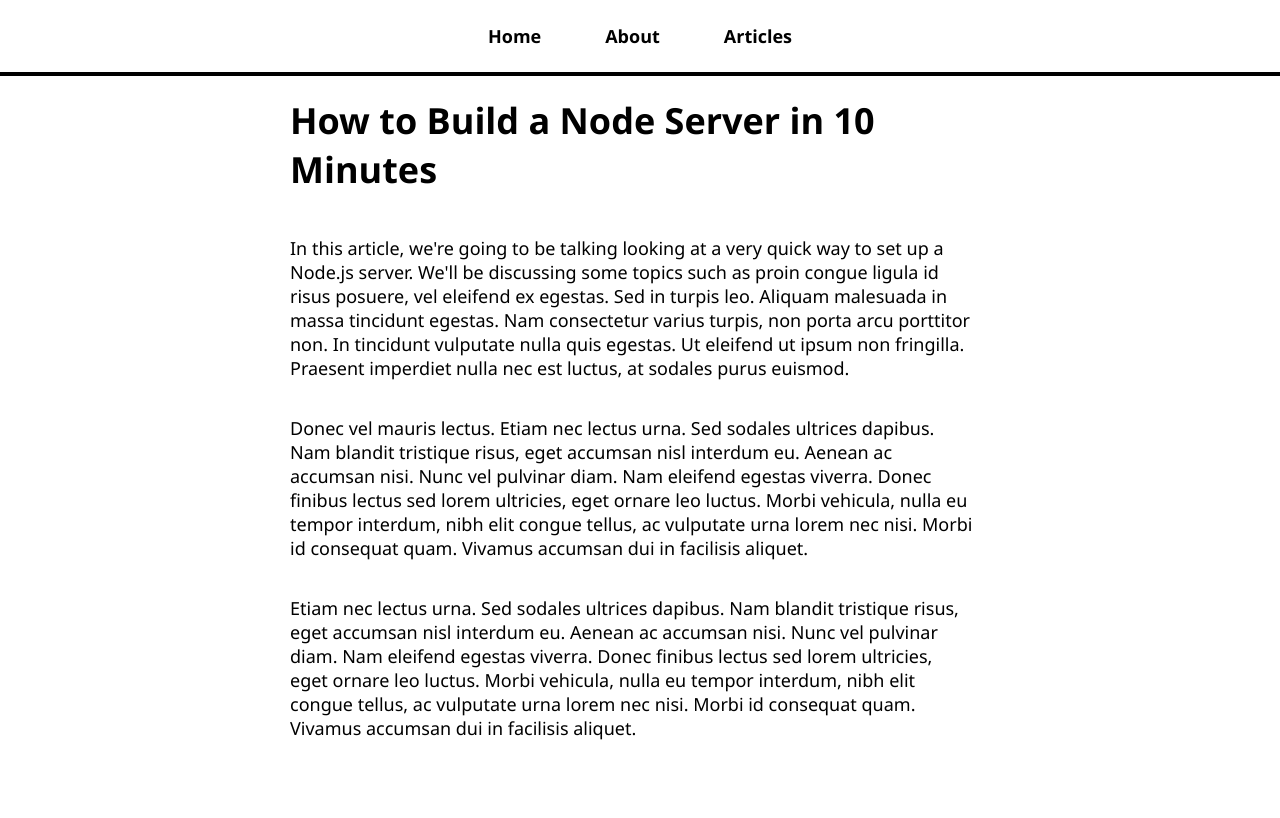
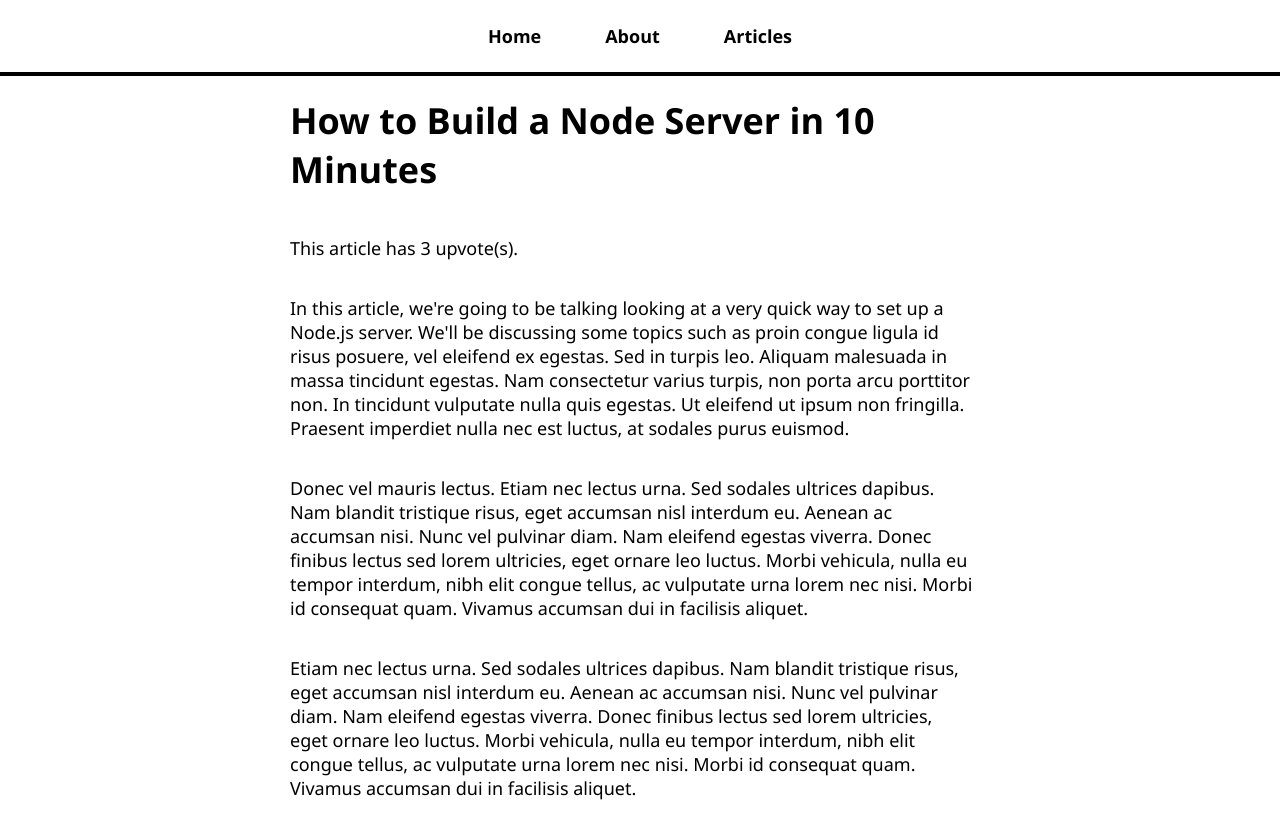
Before and after one commit to sherelynn-baguioso/react, a React (Create React App) app in the folder my-blog/: page /articles/learn-node in a window 1280 px wide. Built offline with nearby package versions, Linux system fonts and the light colour scheme.

Commit message:
Add react hooks

```diff
--- a/my-blog/src/pages/ArticlePage.js
+++ b/my-blog/src/pages/ArticlePage.js
@@ -1,8 +1,15 @@
+import { useState, useEffect } from 'react'
 import { useParams } from 'react-router-dom'
 import articles from './article-content'
 import NotFoundPage from './NotFoundPage'
 
 const ArticlePage = () => {
+  const [articleInfo, setArticleInfo] = useState({ upvotes: 0, comments: [] })
+
+  useEffect(() => {
+    setArticleInfo({ upvotes: 3, comments: [] })
+  }, [])
+
   const { articleId } = useParams()
   const article = articles.find((article) => article.name === articleId)
 
@@ -13,6 +20,7 @@ const ArticlePage = () => {
   return (
     <>
       <h1>{article.title}</h1>
+      <p>This article has {articleInfo.upvotes} upvote(s).</p>
       {article.content.map((paragraph, i) => (
         <p key={i}>{paragraph}</p>
       ))}
```
